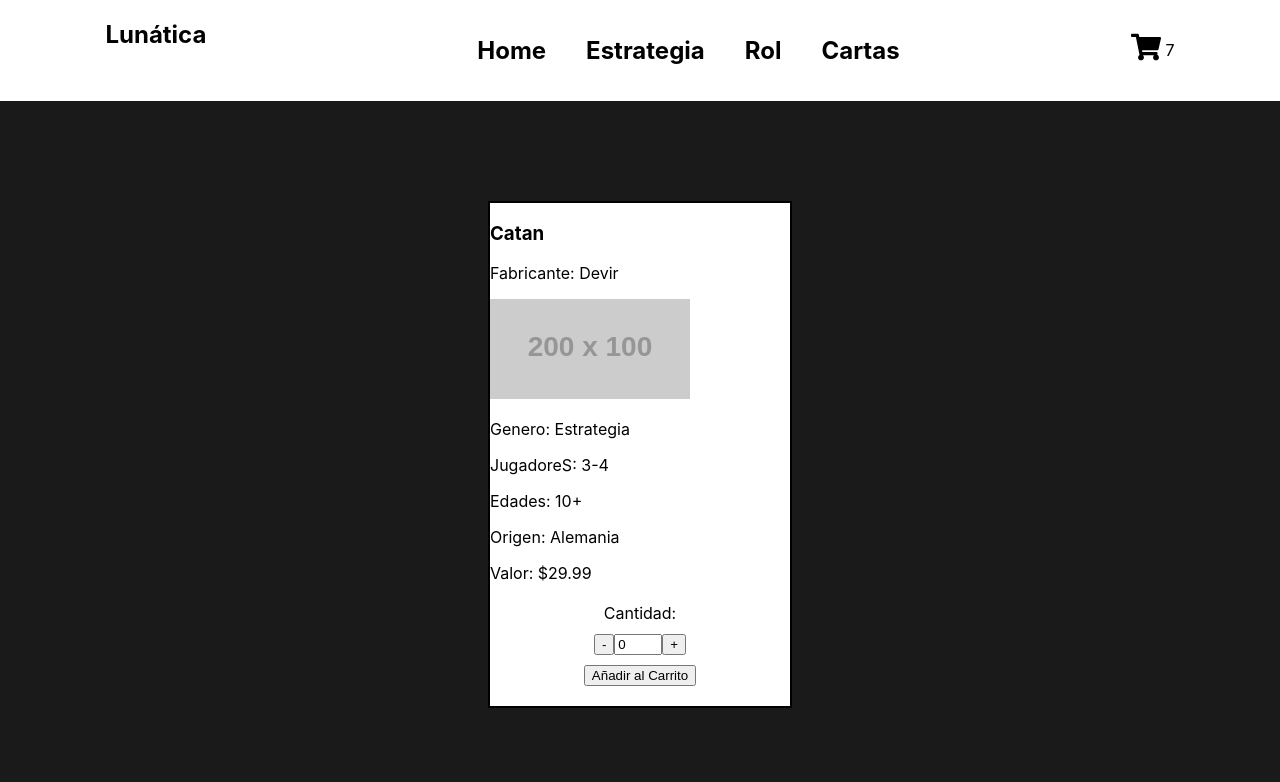
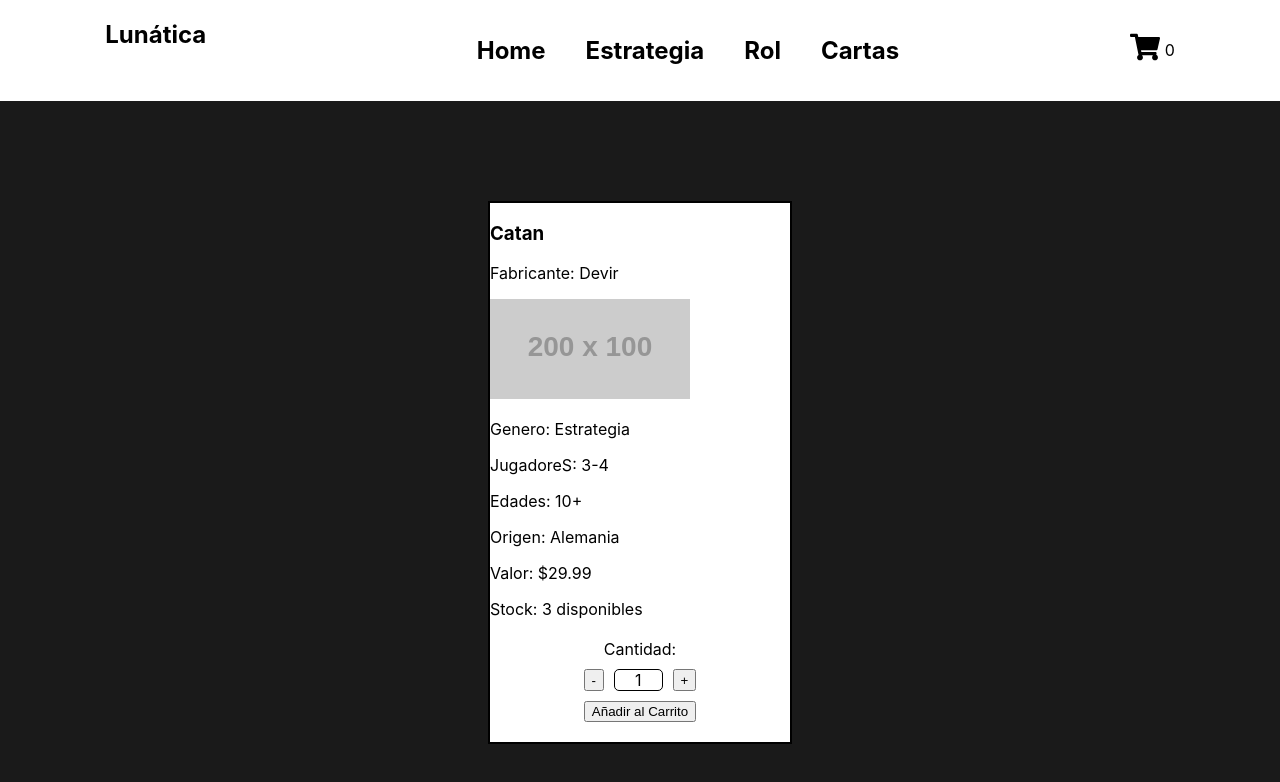
Before and after one commit to AgusContino/ecommerce-app, a React (Create React App) app: page /product/1 in a window 1280 px wide. Shown: the top 782 px of the page. Built offline with nearby package versions, Linux system fonts and the light colour scheme.

Commit message:
implementados context, cartContainer, addToCart

```diff
--- a/src/App.js
+++ b/src/App.js
@@ -3,10 +3,13 @@ import { BrowserRouter, Routes, Route } from "react-router-dom";
 import Navbar from "./components/Navbar/Navbar.jsx";
 import ItemListContainer from "./components/ItemListContainer/ItemListContainer";
 import ItemDetailContainer from "./components/ItemDetailContainer/ItemDetailContainer";
+import { CartContextProvider } from "./context/cartContext";
+import CartContainer from "./components/CartContainer/CartContainer";
 
 function App() {
    return (
       <div className="App">
+         <CartContextProvider>
             <BrowserRouter>
                <header>
                   <Navbar />
@@ -24,8 +27,11 @@ function App() {
                      path="/category/:categoryId"
                      element={<ItemListContainer saludo="¡Bienvenidos a Lunatica!" />}
                   />
+
+                  <Route path="/carrito" element={<CartContainer></CartContainer>}></Route>
                </Routes>
             </BrowserRouter>
+         </CartContextProvider>
       </div>
    );
 }
--- a/src/components/Carrito/Carrito.jsx
+++ b/src/components/Carrito/Carrito.jsx
@@ -1,10 +1,15 @@
 import "./style.scss"
 import { FaShoppingCart } from 'react-icons/fa';
+import { useContext } from "react";
+import { cartContext } from "../../context/cartContext";
+
 function Carrito() {
+
+   const {cart} = useContext(cartContext)
 
    return(
       <div className="carrito">
-         <p><FaShoppingCart /></p><span>7</span>
+         <p><FaShoppingCart /></p><span>{cart.length}</span>
       </div>
    )
 
--- /dev/null
+++ b/src/components/CartContainer/CartContainer.jsx
@@ -0,0 +1,34 @@
+import './style.scss'
+import { useContext } from 'react'
+import { cartContext } from '../../context/cartContext'
+
+function CartContainer() {
+
+   const { cart } = useContext(cartContext)
+
+   if (cart.length === 0) {
+      return(
+         <h2 className='carritoVacio'>¿Se te perdió algo?</h2>
+      )
+   }
+   return (
+      <div className='cartList'>
+         {
+            cart.map((item) => {
+               const { nombre, precio, imagen, count } = item
+               return (
+                  <div className='cartItem'>
+                     <h2>{nombre}</h2>
+                     <p>cantidad: {count}</p>
+                     <img src={imagen} alt={nombre} />
+                     <p>precio unitario: {precio}</p>
+                     <p>subtotal: {precio * count}</p>
+                  </div>
+               )
+            })
+         }
+      </div>
+   )
+}
+
+export default CartContainer
--- /dev/null
+++ b/src/components/CartContainer/style.scss
@@ -0,0 +1,25 @@
+.carritoVacio{
+
+   background-color: white;
+   width: 300px;
+   text-align: center;
+   padding: 50px;
+   margin: auto;
+   margin-top: 100px;
+   border-radius: 500px;
+}
+.cartList{
+   display: flex;
+   flex-wrap: wrap;
+   margin: 50px;
+   gap: 25px;
+}
+.cartItem{
+   text-align: center;
+   background-color: white;
+   border: 2px solid black;
+   width: 200px;
+   img{
+      width: 50%;
+   }
+}
--- a/src/components/ItemCount/ItemCount.jsx
+++ b/src/components/ItemCount/ItemCount.jsx
@@ -1,24 +1,20 @@
 import "./style.scss";
 import { useState } from "react";
 
-function ItemCount() {
+function ItemCount(props) {
+   const {stock, onAddToCart} = props
 
-   const [contador, setContador] = useState(0)
+   const [contador, setContador] = useState(1)
 
    function sumar() {
-      contador < 9
+      contador < 9 && contador < stock
       ? setContador(contador+1)
       : setContador(contador)
    }
    function restar() {
-      contador > 0
+      contador > 1
       ? setContador(contador-1)
       : setContador(contador)
-   }
-   function meterAlCarrito() {
-      contador > 0 && contador < 10
-      ? alert("sumar al carrito")
-      : alert("cantidad invalida")
    }
 
    return (
@@ -28,11 +24,11 @@ function ItemCount() {
 
          <div className="controles">
             <button onClick={restar}>-</button>
-            <input type="number" id="cantidad" name="cantidad" min="0" max="9" value={contador} />
+            <span className="numeroContador">{contador}</span>
             <button onClick={sumar}>+</button>
          </div>
 
-         <button onClick={meterAlCarrito}>Añadir al Carrito</button>
+         <button onClick={() => onAddToCart(contador)}>Añadir al Carrito</button>
 
       </div>
    );
--- a/src/components/ItemCount/style.scss
+++ b/src/components/ItemCount/style.scss
@@ -1,10 +1,20 @@
-.countContainer{
+.countContainer {
    display: flex;
    flex-direction: column;
    align-items: center;
    margin: 20px;
 
-   .controles{
+   .controles {
       margin: 10px;
+      display: flex;
+
+      .numeroContador {
+         border: 1px solid black;
+         border-radius: 5px;
+         padding-inline: 20px;
+         margin-inline: 10px;
+      }
    }
+
+
 }
--- a/src/components/ItemDetailContainer/ItemDetailContainer.jsx
+++ b/src/components/ItemDetailContainer/ItemDetailContainer.jsx
@@ -1,27 +1,34 @@
-import './style.scss'
-import { useEffect,useState } from 'react'
-import { getProductData } from '../../datos/datos'
-import { useParams } from 'react-router-dom'
-import ItemCount from '../ItemCount/ItemCount'
+import "./style.scss";
+import { useEffect, useState } from "react";
+import { getProductData } from "../../datos/datos";
+import { useParams } from "react-router-dom";
+import ItemCount from "../ItemCount/ItemCount";
+import { useContext } from "react";
+import { cartContext } from "../../context/cartContext";
 
 function ItemDetailContainer() {
+   const {addToCart} = useContext(cartContext)
 
-   const [product, setProduct] = useState({})
-   const {id} = useParams()
+   const [product, setProduct] = useState({});
+   const { id } = useParams();
 
    async function requestProduct() {
-
-      const respuesta = await getProductData(id)
-      setProduct(respuesta)
-
+      const respuesta = await getProductData(id);
+      setProduct(respuesta);
    }
 
-   useEffect(()=>{
-      requestProduct()
-   }, [])
+   function handleAddToCart(contador) {
+      addToCart(product, contador)
+   }
 
-   return(
-      <div className='productDetail'>
+   useEffect(() => {
+      requestProduct();
+   }, []);
+
+   const stock = 3; //!esto despues hay que pasarlo a la base de datos
+
+   return (
+      <div className="productDetail">
          <h3>{product.nombre}</h3>
          <p>Fabricante: {product.marca}</p>
          <img src={product.imagen} alt={product.nombre} />
@@ -29,10 +36,15 @@ function ItemDetailContainer() {
          <p>JugadoreS: {product.jugadores}</p>
          <p>Edades: {product.edades}</p>
          <p>Origen: {product.origen}</p>
-         <p>Valor: <span>${product.precio}</span></p>
-         <ItemCount/>
-      </div>
-   )
+         <p>
+            Valor: <span>${product.precio}</span>
+         </p>
+         <p>
+            Stock: <span>{stock}</span> disponibles
+         </p>
+         <ItemCount onAddToCart={handleAddToCart} stock={stock} />
+      </div> //!luego hay que tomar de la base de datos los dos stock: del P stock y del item count stock
+   );
 }
 
-export default ItemDetailContainer
+export default ItemDetailContainer;
--- a/src/components/Navbar/Navbar.jsx
+++ b/src/components/Navbar/Navbar.jsx
@@ -21,18 +21,20 @@ function Navbar() {
                </Link>
             </li>
             <li>
-            <Link to="/category/rol">
+               <Link to="/category/rol">
                   <h2>Rol</h2>
                </Link>
             </li>
             <li>
-            <Link to="/category/cartas">
+               <Link to="/category/cartas">
                   <h2>Cartas</h2>
                </Link>
             </li>
          </ul>
 
-         <Carrito />
+         <Link to="/carrito">
+            <Carrito />
+         </Link>
       </nav>
    );
 }
--- a/src/components/Navbar/style.css
+++ b/src/components/Navbar/style.css
@@ -15,4 +15,5 @@ li{
 a{
    text-decoration: none;
    color: inherit;
+   display: flex;
 }
--- /dev/null
+++ b/src/context/cartContext.jsx
@@ -0,0 +1,35 @@
+import { createContext } from "react";
+import { useState } from "react";
+
+const cartContext = createContext({ cart: [] })
+
+function CartContextProvider(props) {
+
+   const [cart, setcart] = useState([])
+
+   function addToCart(product,count) {
+      setcart([...cart,{...product,count}])
+      alert(`Añadiste ${count} unidades de "${product.nombre}" al carrito`)
+   }
+
+   //! Faltan acciones:
+   // removeItem(id) remueve un item x su id
+   // clearCart() remueve todos los items
+   // totalItemsInCart() devuelve numero de total de items con un for each (pista: total += item.count)
+   // totalPrice() precio total
+
+
+   return (
+      <cartContext.Provider
+         value={{
+            cart,
+            addToCart
+         }}
+      >
+         {props.children}
+      </cartContext.Provider>
+
+   )
+}
+
+export {CartContextProvider,cartContext}
```
Lines whose indentation alone changed are shown as unchanged.
